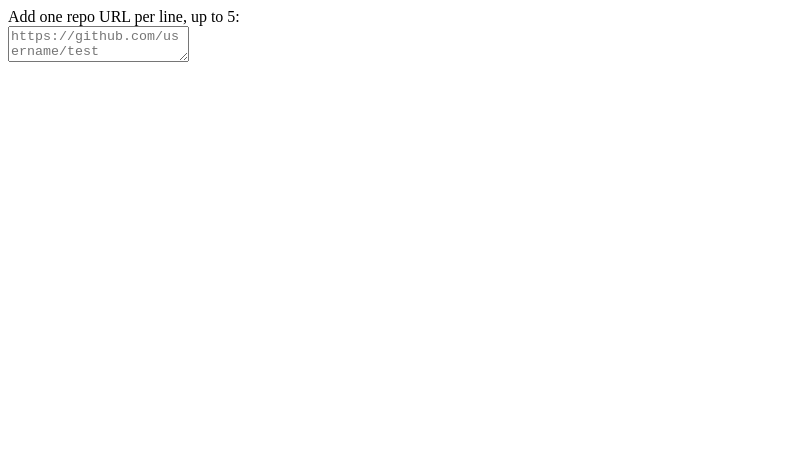
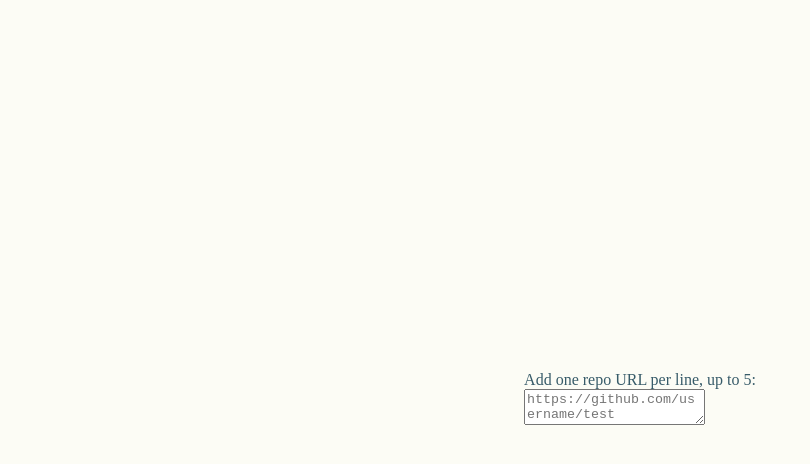
Before and after one commit to cassidoo/sonnet-18, a Next.js app: page / in a window 1280 px wide. Shown: the top 464 px of the page, without its empty margins (0-810 px from the left). Built offline with nearby package versions, Linux system fonts and the light colour scheme.

Commit message:
Add Sass

```diff
--- a/package.json
+++ b/package.json
@@ -13,6 +13,7 @@
     "next": "9.4.4",
     "next-on-netlify": "^2.0.0",
     "react": "16.13.1",
-    "react-dom": "16.13.1"
+    "react-dom": "16.13.1",
+    "sass": "^1.26.8"
   }
 }
--- /dev/null
+++ b/pages/_app.js
@@ -0,0 +1,5 @@
+import '../styles.scss'
+
+export default function MyApp({ Component, pageProps }) {
+  return <Component {...pageProps} />
+}
--- /dev/null
+++ b/styles.scss
@@ -0,0 +1,18 @@
+$background: #fcfcf5;
+$shadow: #e0e1dc;
+$green: #375b69;
+$red: #df5e68;
+
+body {
+  padding: 20px 20px 60px;
+  margin: 0;
+  background: $background;
+  color: $green;
+}
+
+.container {
+  position: absolute;
+  top: 50%;
+  left: 50%;
+  transform: translate(-50%, -50%);
+}
```
Also changed, not shown: 1 other file (tests, documents, lock files or other folders).
